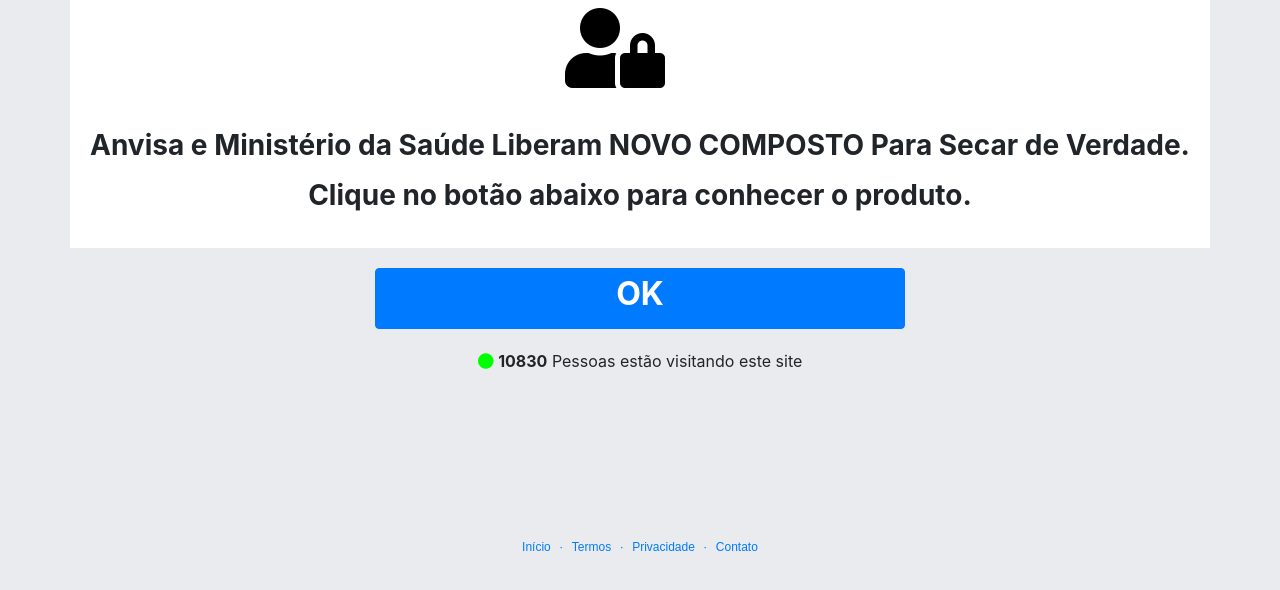
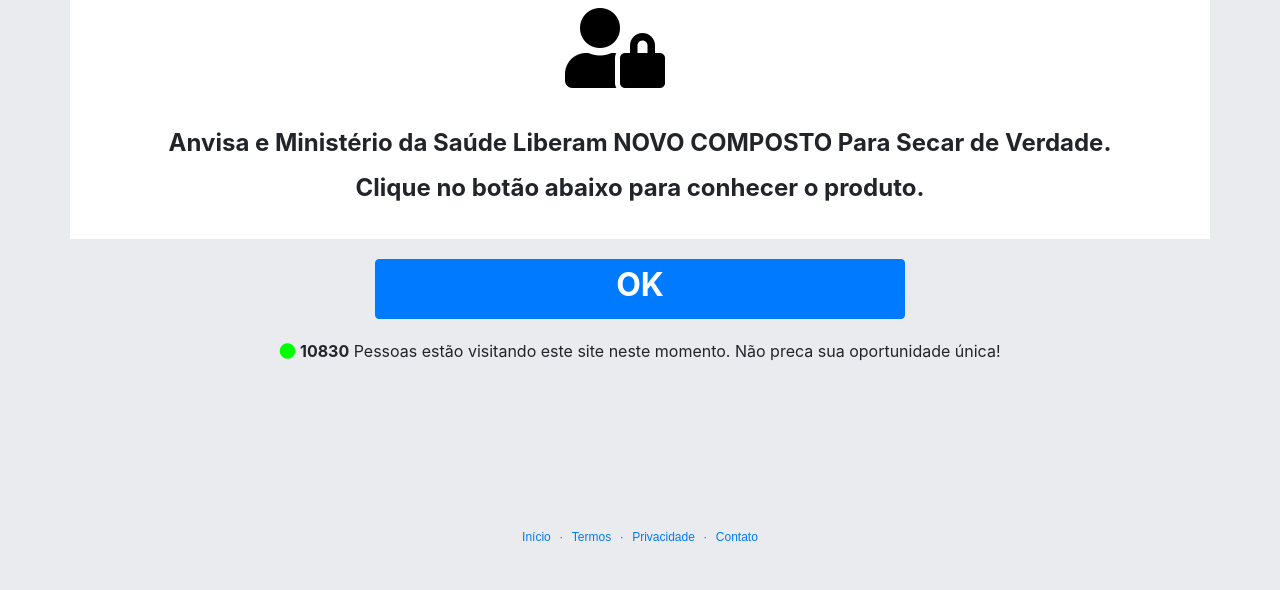
Before and after one commit to vidasaudavel/acesse-agora-presell, a plain HTML site: page index.html in a window 1280 px wide. Shown: the part 80-670 px from the top of the page. Drawn offline with Linux system fonts and the light colour scheme.

Commit message:
Update index.html

```diff
--- a/index.html
+++ b/index.html
@@ -74,7 +74,7 @@
 	  </div>
 	  <div class="row" style="background-color: white;">
 	    <div class="col" style="padding: 20px;">
-	      <h3 style="text-align: center; font-weight: bold;">Anvisa e Ministério da Saúde Liberam NOVO COMPOSTO Para Secar de Verdade.<p><p> </p></p><p>Clique no botão abaixo para conhecer o produto.</p></h3>
+	      <h4 style="text-align: center; font-weight: bold;">Anvisa e Ministério da Saúde Liberam NOVO COMPOSTO Para Secar de Verdade.<p><p> </p></p><p>Clique no botão abaixo para conhecer o produto.</p></h4>
 	    </div>
 	  </div>
 	  <div class="row">
@@ -88,7 +88,7 @@
 	  </div>
 	  <div class="row">
 	  	<div class="col">
-	  		<p style="text-align: center;font-size: 16px;"><i class="fas fa-circle" style="color: #00FF00;"></i> <b id="demo">5854</b> Pessoas estão visitando este site</p>
+	  		<p style="text-align: center;font-size: 16px;"><i class="fas fa-circle" style="color: #00FF00;"></i> <b id="demo">5854</b> Pessoas estão visitando este site neste momento. Não preca sua oportunidade única!</p>
 	    </div>
 	  </div>
 	</div>
```
